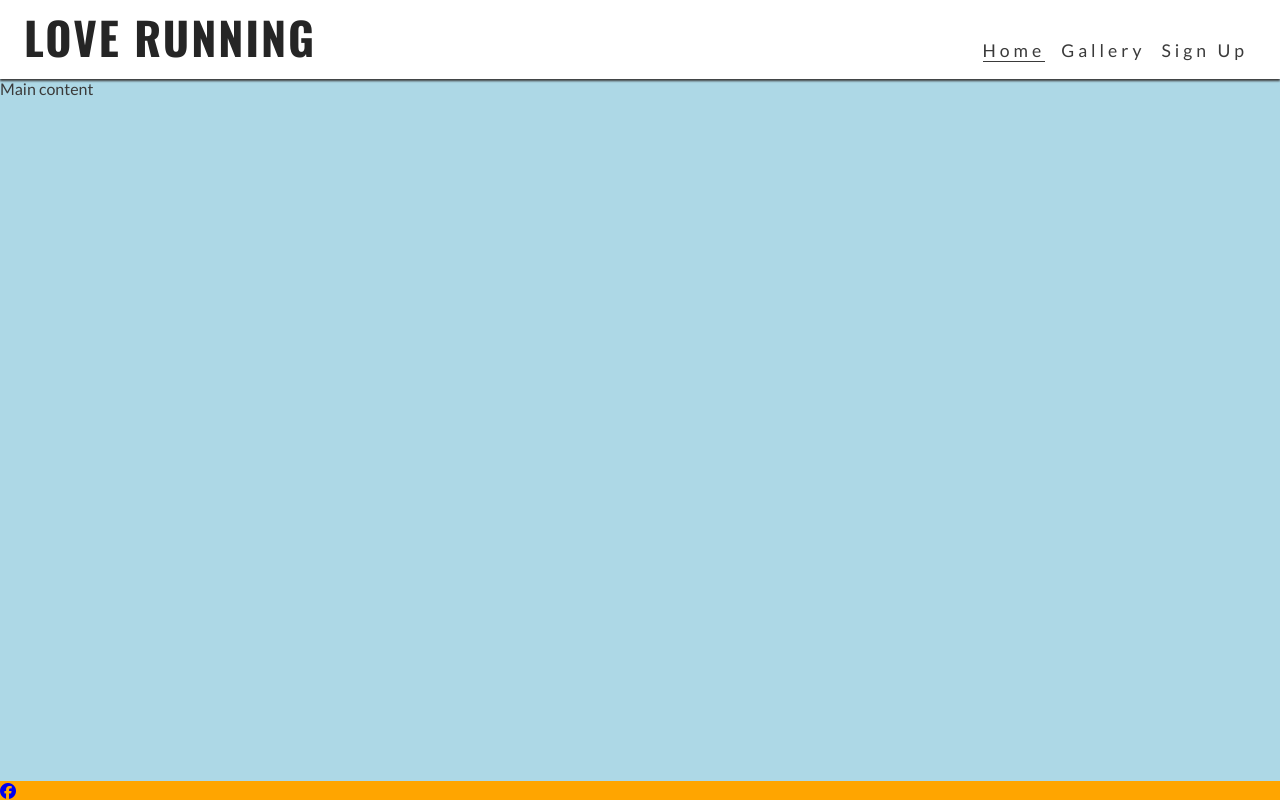
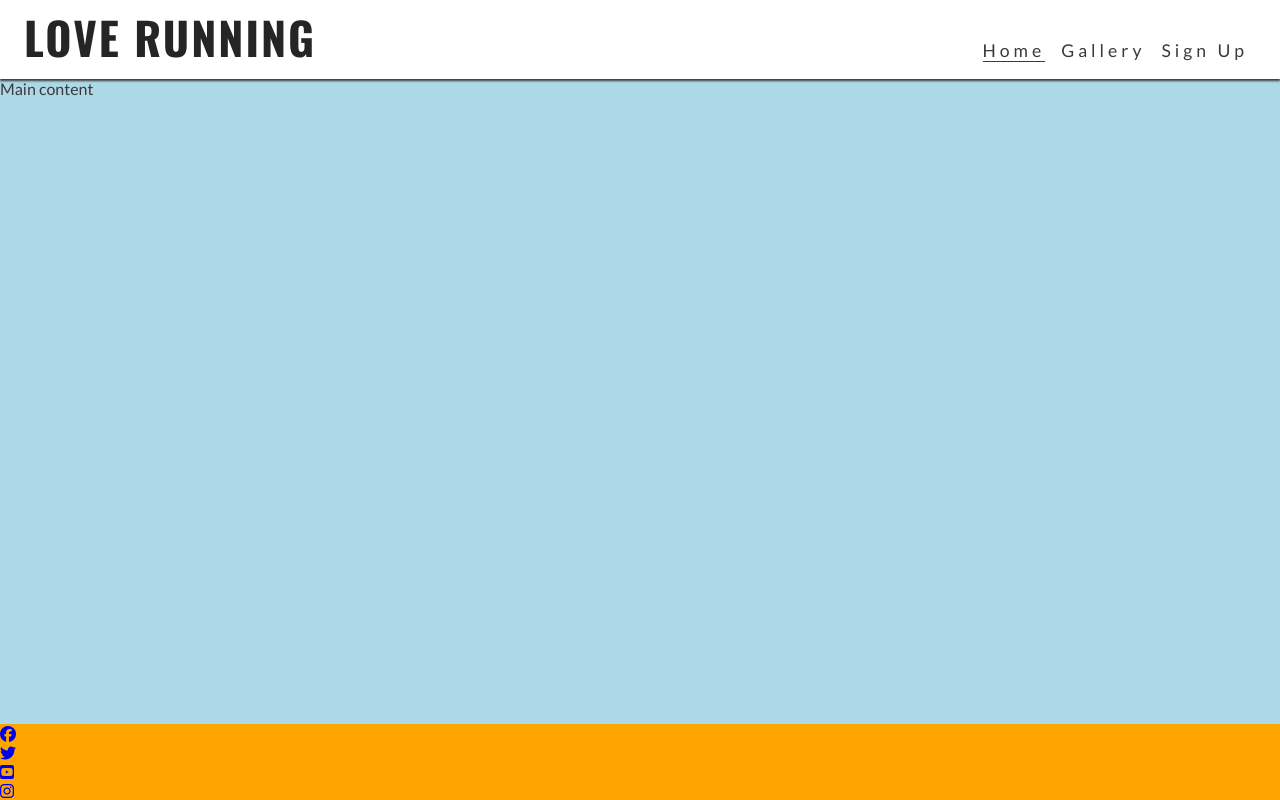
Before and after one commit to heber-fag/ci-fullstack, a plain HTML site: page index.html in a window 1280 px wide. Drawn offline with nearby package versions, Linux system fonts and the light colour scheme.

Commit message:
Add remaining links to footer

```diff
--- a/index.html
+++ b/index.html
@@ -26,7 +26,9 @@
             <h1 id="logo">Love Running</h1>
         </a>
         <input type="checkbox" id="nav-toggle" name="nav-toggle">
-        <label for="nav-toggle" class="nav-toggle-label">X</label>
+        <label for="nav-toggle" class="nav-toggle-label">
+            <i class="fa-solid fa-bars"></i>
+        </label>
         <nav>
             <ul id="menu">
                 <li><a href="" class="active">Home</a></li>
@@ -45,6 +47,18 @@
             <li><a href="https://www.facebook.com/" target="_blank" rel="noopener"
                     aria-label="Visit our Facebook page (opens in a new tab)"><i class="fa-brands fa-facebook"></i></a></li>
         </ul>
+        <ul>
+            <li><a href="https://x.com/" target="_blank" rel="noopener"
+                    aria-label="Visit our X page (opens in a new tab)"><i class="fa-brands fa-twitter"></i>
+        </ul>
+        <ul>
+            <li><a href="https://youtube.com/" target="_blank" rel="noopener"
+                    aria-label="Visit our Youtube channel (opens in a new tab)"><i class="fa-brands fa-square-youtube"></i>
+        </ul>
+        <ul>
+            <li><a href="https://instagram.com/" target="_blank" rel="noopener"
+                    aria-label="Visit our Instagram page (opens in a new tab)"><i class="fa-brands fa-instagram"></i>
+        </ul>
     </footer>
 
     <!-- Font Awesome Kit-->
```
